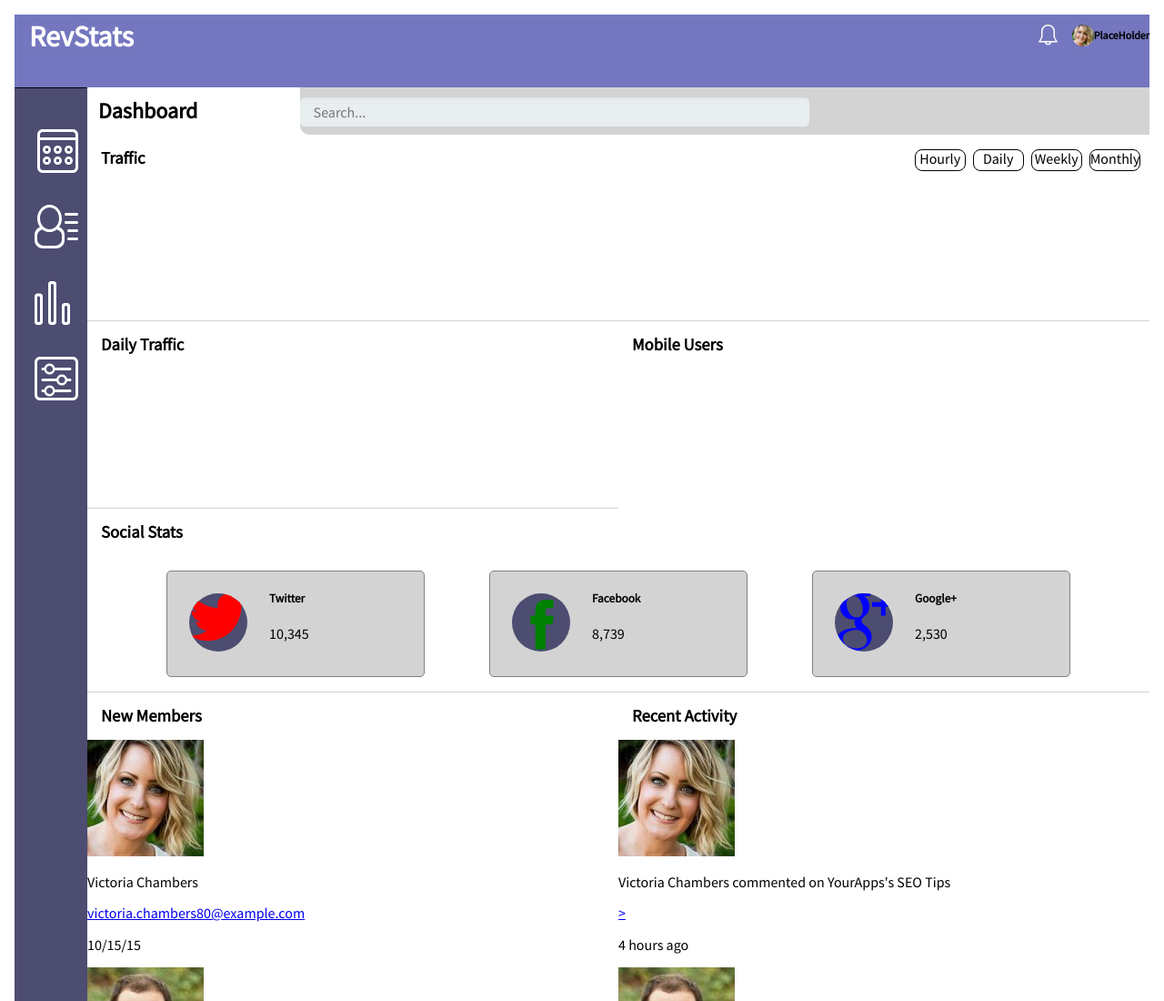
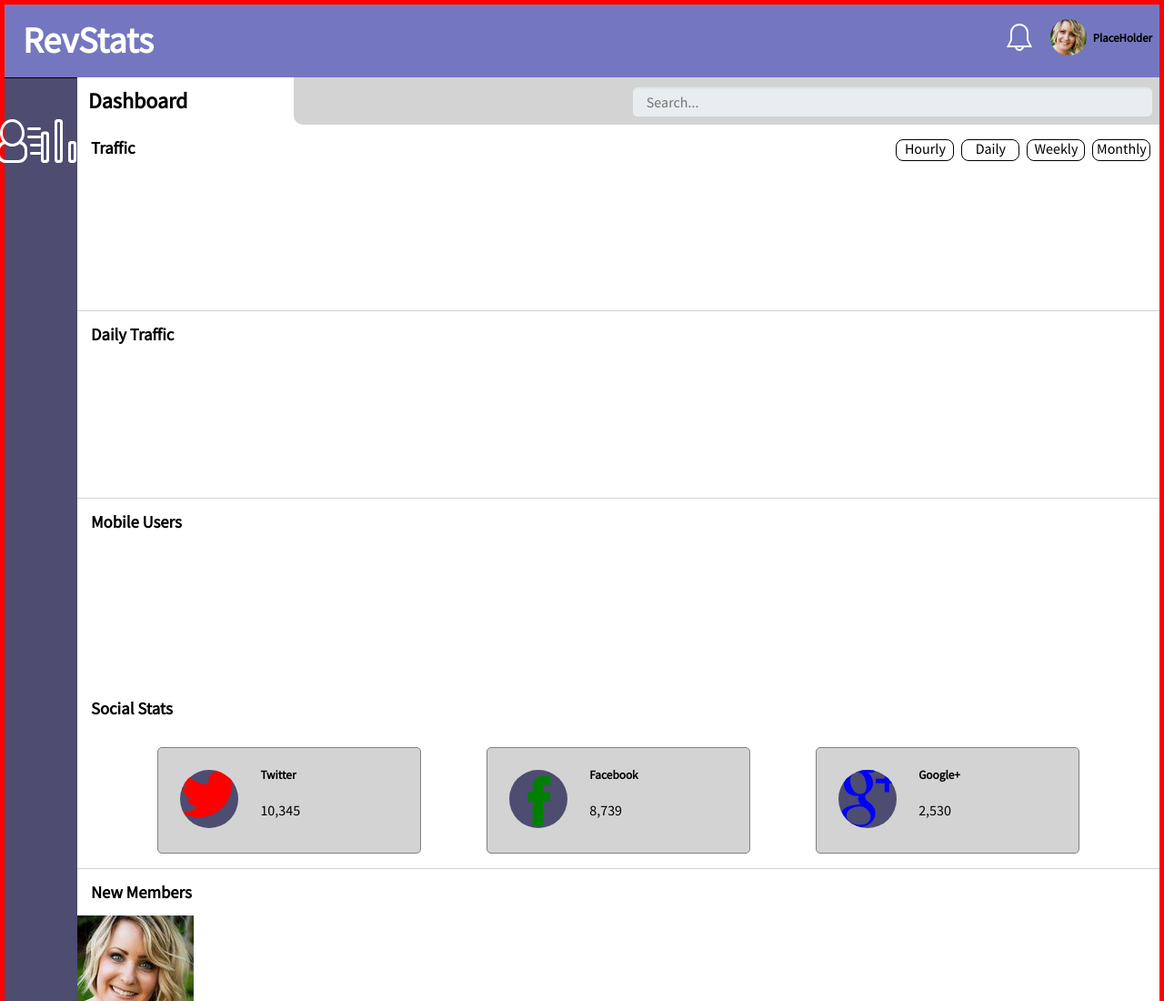
Before and after one commit to Stuaale/project_7, a plain HTML site: page index.html in a window 1280 px wide. Shown: the top 1100 px of the page at 91% size. Drawn offline with Linux system fonts and the light colour scheme.

Commit message:
Grid updates

```diff
--- a/index.html
+++ b/index.html
@@ -10,7 +10,6 @@
     </head>
 
 <body class = "grid-container"><!--Body Grid container-->
-
 
   <header class="main-header">
       <h1 class="header">RevStats</h1>
@@ -32,7 +31,7 @@
       </ul>
   </nav>
 
-  <main class="main-container"><!--Main Grid container-->
+  <main><!--Main Grid container-->
 
     <div class="dashboard-header"><!--row1span2-->
       <h2>Dashboard</h2>
--- a/scss/base/_base-styles.scss
+++ b/scss/base/_base-styles.scss
@@ -9,8 +9,7 @@
 body {
   margin: 0;
   font-family: 'Source Sans Pro', sans-serif;
-  padding: 1em;
-
+  border: solid 5px red;
 }
 
 li{
@@ -24,6 +23,7 @@ ul{
 
 h1{
   margin: 0;
+  font-size: 2.5em;
 }
 
 h2{
@@ -37,7 +37,7 @@ h2{
 
 h4{
   margin: 0;
-  font-size: 12px;
+  font-size: .8em;
 }
 
 
--- a/scss/components/_grid.scss
+++ b/scss/components/_grid.scss
@@ -3,39 +3,38 @@
 ======================================== */
 
 .main-header{
-  display: flex;
-  justify-content: space-between;
+  @include flex($dir: row, $just: space-between);
   height: 5em;
-  width: 100%;
+  max-width: 100%;
   background-color: $primary-color;
 }
 
 .header{
-  margin: .2em 0 0 0.5em;
+  margin: .4em 0 0 0.5em;
 }
 
 .profile-info{
-  display: flex;
-  flex-direction: row;
-  margin-top: .7em;
+  @include flex($dir: row, $wrap: wrap, $just: space-between);
+  margin-top: 1em;
+  margin-right: .5em;
 }
 
 .member-name{
-  margin-top: .4em;
+  margin-top: 1em;
+  margin-left: .5em;
 }
 
 .main-nav{
   height: 5em;
-  width: 100%;
   background-color: $secondary-color;
+  max-width: 100%;
   @include mquery('m'){
   height:100%;
-
 }
 }
 
 .nav-links{
-  @include flex($dir: row, $wrap: wrap, $just: center);
+  @include flex($dir: row, $just: center);
   padding-top: .8em;
   border-top: solid 1px black;
 }
@@ -43,41 +42,35 @@
 .nav-links li{
   margin-left: 3em;
   @include mquery('m'){
-    margin-left: .7em;
+    margin-left: 0;
     margin-top: 2em;
   }
 }
 
 .dashboard-header{
-  display: flex;
-  flex-direction: row;
-  justify-content: space-between;
+  @include flex($dir: row, $wrap: wrap, $just: space-between);
 }
 
 .dashboard-search{
   width: 80%;
   background-color: lightgrey;
   border-bottom-left-radius: 10px;
-  float: right;
 }
 
 .traffic-header{
-  display: flex;
-  justify-content: space-between;
+  @include flex($dir: row, $wrap: wrap, $just: space-between);
 }
 
 .traffic-nav{
-  display: flex;
-  flex-direction: row;
+  @include flex($dir: row, $wrap: wrap,);
   margin-top: 1em;
   margin-right: .6em;
-
   & li{
     margin-left: .5em;
     border-radius: 8px;
     border: 1px solid black;
     height: 1.5em;
-    min-width: 3.5em;
+    min-width: 4em;
     text-align: center;
   }
 
@@ -85,26 +78,18 @@
 
 
 .social-detail{
-  display: flex;
-  flex-direction: row;
-  justify-content: space-evenly;
+  @include flex($dir: row, $wrap: wrap, $just: space-evenly);
   padding: 1em;
 
 }
 
 .social-container{
-  display: flex;
-  flex-direction: row;
+  @include flex($dir: row, $wrap: wrap);
   border: solid 1px grey;
   border-radius: 5px;
   background-color: lightgrey;
   width: 25%;
-
-  }
-
-
-
-
+    }
 
 
 //Body grid container setup
@@ -137,18 +122,18 @@
   main {
     grid-area: main;
   }
-    //end of body grid container setup
+    // end of body grid container setup
 
-  //main element grid container
+  // main element grid container
 
-  .main-container{
+ .main{
     display: grid;
     @include mquery('m'){
       grid-template-columns: 1fr 1fr;
     }
   }
 
-  //end of main element grid container
+  // end of main element grid container
 
 
   .dashboard-header, .traffic, .social-section{
--- a/scss/components/_images.scss
+++ b/scss/components/_images.scss
@@ -6,9 +6,9 @@
 
 .main-header img{
     border-radius: 50%;
-    width: 1.5em;
-    height: 1.5em;
-    margin-left: .8em;
+    width: 2.5em;
+    height: 2.5em;
+    margin-left: 1em;
 }
 
 li img{
@@ -17,8 +17,9 @@ li img{
 }
 
 .bell-icon{
-    width: 1.5em;
-    height: 1.5em;
+    width: 2em;
+    height: 2em;
+    padding-top: .3em;
 
 
 }
--- a/scss/components/_search.scss
+++ b/scss/components/_search.scss
@@ -17,7 +17,7 @@ input[type="search"]{
   border-radius: 5px;
   margin-top: .7em;
   margin-right: .5em;
-
+  float: right;
 
 }
 
@@ -30,3 +30,7 @@ input{
   border: solid 1px lightgrey;
 }
 }
+
+.form-field{
+  max-width: 90%;
+}
```
Also changed, not shown: css/styles.css, 1 other file.
